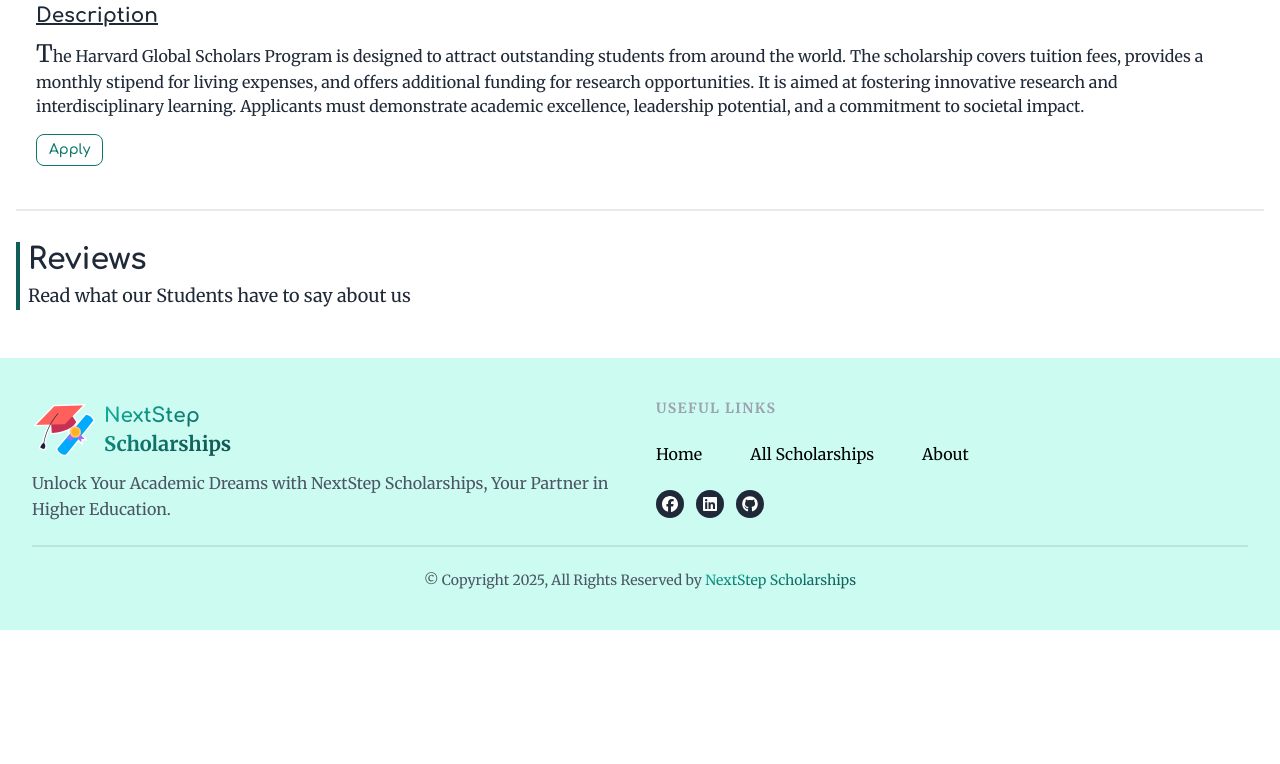
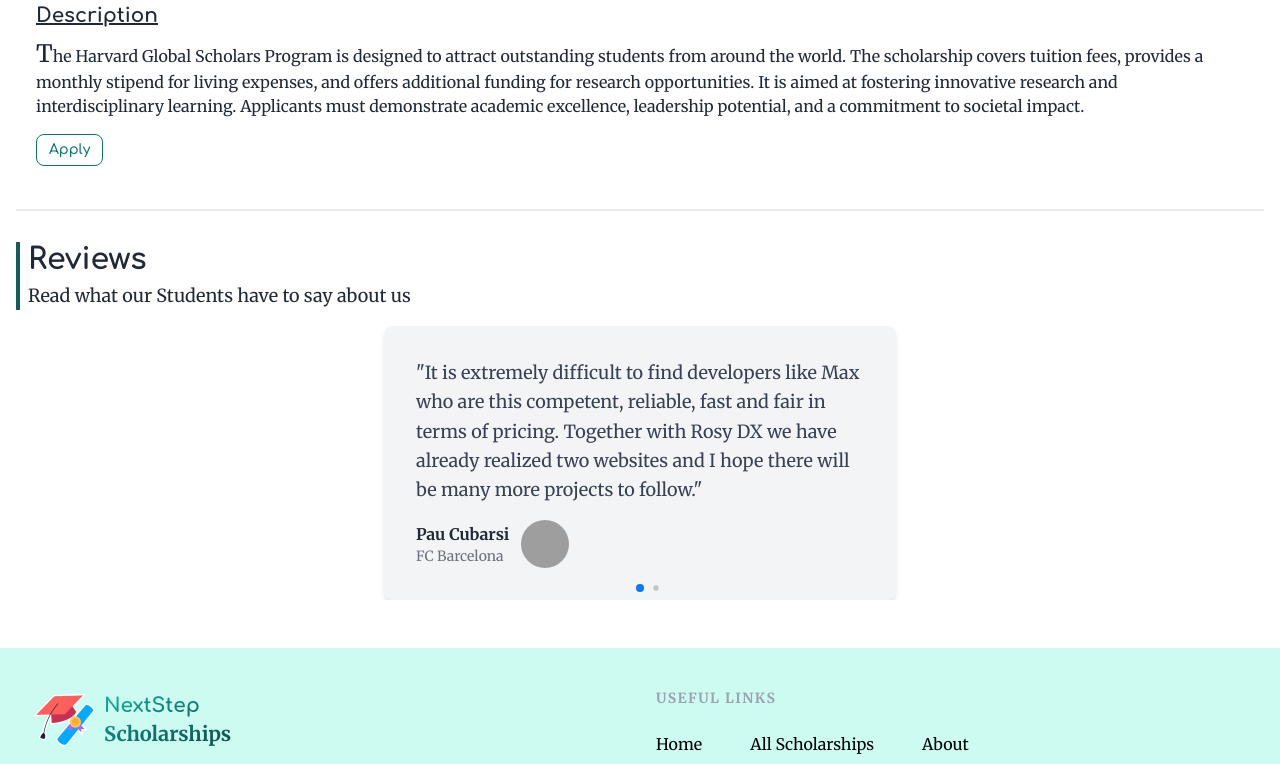
Before and after one commit to jubayerahmmad/NextStep-Scholarships-Client, a React (Vite) app: page /scholarship-details/1 in a window 1280 px wide. Shown: the part 414-1178 px from the top of the page. Before the commit the page ends 1044 px from the top, so only its background shows below. Built offline with nearby package versions, Linux system fonts and the light colour scheme; grey boxes are pictures that could not be loaded; a web font is replaced by a local one.

Commit message:
all sholarships page design with dummy data

```diff
--- a/src/Pages/AllScholarships/AllScholarships.jsx
+++ b/src/Pages/AllScholarships/AllScholarships.jsx
@@ -1,5 +1,26 @@
+import ScholarshipCards from "../../components/Cards/ScholarshipCards";
+import Heading from "../../components/Heading";
+import SearchBar from "../../components/SearchBar";
+
 const AllScholarships = () => {
-  return <div>AllScholarships</div>;
+  return (
+    <section className="px-4 py-6">
+      <div>
+        <Heading Heading="Check All Scholarships"></Heading>
+        <SearchBar />
+      </div>
+
+      {/* cards */}
+      <div className="grid grid-cols-1 md:grid-cols-2 xl:grid-cols-3 gap-3 max-w-7xl mx-auto">
+        <ScholarshipCards />
+        <ScholarshipCards />
+        <ScholarshipCards />
+        <ScholarshipCards />
+        <ScholarshipCards />
+        <ScholarshipCards />
+      </div>
+    </section>
+  );
 };
 
 export default AllScholarships;
--- a/src/Pages/Home/HomeComps/Banner.jsx
+++ b/src/Pages/Home/HomeComps/Banner.jsx
@@ -43,7 +43,7 @@ const Banner = () => {
                 field of study. We are committed to supporting the next
                 generation of leaders and innovators.
               </p>
-              <button className="btn btn-sm btn-outline hover:bg-teal-900 text-teal-500 text-lg">
+              <button className="btn btn-sm btn-outline hover:bg-teal-900 hover:border-teal-700 text-teal-500 text-lg">
                 Explore Scholarships
               </button>
             </div>
@@ -69,7 +69,7 @@ const Banner = () => {
                 Apply today and secure financial support for your education.
                 Limited spots available!
               </p>
-              <button className="btn btn-sm btn-outline hover:bg-teal-900 text-teal-500 text-lg">
+              <button className="btn btn-sm btn-outline hover:bg-teal-900 hover:border-teal-700 text-teal-500 text-lg">
                 Apply for Scholarships
               </button>
             </div>
@@ -95,7 +95,7 @@ const Banner = () => {
                 Receive expert advice to navigate through your scholarship
                 applications effortlessly.
               </p>
-              <button className="btn btn-sm btn-outline hover:bg-teal-900 text-teal-500 text-lg">
+              <button className="btn btn-sm btn-outline hover:bg-teal-900 hover:border-teal-700 text-teal-500 text-lg">
                 Apply Now
               </button>
             </div>
@@ -121,7 +121,7 @@ const Banner = () => {
               <p className="text-gray-300 text-xs px-5 lg:text-xl max-w-6xl text-center animate__animated animate__fadeInLeft">
                 Connect with thousands of students benefiting from our programs.
               </p>
-              <button className="btn btn-sm btn-outline hover:bg-teal-900 text-teal-500 text-lg">
+              <button className="btn btn-sm btn-outline hover:bg-teal-900 hover:border-teal-700 text-teal-500 text-lg">
                 Join Today
               </button>
             </div>
--- a/src/Pages/ScholarshipDetails/ScholarshipDetails.jsx
+++ b/src/Pages/ScholarshipDetails/ScholarshipDetails.jsx
@@ -1,6 +1,5 @@
 import { FaHourglass, FaLocationArrow, FaMoneyBill } from "react-icons/fa";
 import { IoBookSharp } from "react-icons/io5";
-import { Link } from "react-router-dom";
 import Heading from "../../components/Heading";
 import Reviews from "../../components/Cards/Reviews";
 
--- a/src/components/Cards/Reviews.jsx
+++ b/src/components/Cards/Reviews.jsx
@@ -1,4 +1,11 @@
 import Heading from "../Heading";
+import { Swiper, SwiperSlide } from "swiper/react";
+
+// Import Swiper styles
+import "swiper/css";
+import "swiper/css/pagination";
+
+import { Pagination } from "swiper/modules";
 
 const Reviews = () => {
   return (
@@ -7,7 +14,82 @@ const Reviews = () => {
         Heading={"Reviews"}
         subHeading={"Read what our Students have to say about us"}
       ></Heading>
-      <div>{/* cards/sliders */}</div>
+      {/* cards/sliders */}
+      <div>
+        <Swiper
+          autoplay={true}
+          pagination={{
+            dynamicBullets: true,
+          }}
+          modules={[Pagination]}
+          className="mySwiper"
+        >
+          <SwiperSlide>
+            <div>
+              <div className="max-w-lg mx-auto bg-gray-100 p-8 rounded-lg shadow-md flex flex-col items-start space-y-4">
+                {/* Review Text */}
+                <div className="flex-grow">
+                  <p className="text-gray-700 text-lg font-medium leading-relaxed">
+                    "It is extremely difficult to find developers like Max who
+                    are this competent, reliable, fast and fair in terms of
+                    pricing. Together with Rosy DX we have already realized two
+                    websites and I hope there will be many more projects to
+                    follow."
+                  </p>
+                </div>
+                <div>
+                  {/* rating */}
+
+                  {/* User Info */}
+                  <div className="flex items-center space-x-3 z-10">
+                    <div>
+                      <p className="font-bold text-gray-800">Pau Cubarsi</p>
+                      <p className="text-sm text-gray-500">FC Barcelona</p>
+                    </div>
+                    <img
+                      src="https://i.ibb.co.com/cDJwpsZ/Pau-Cubarsi.jpg"
+                      alt="User Avatar"
+                      className="w-12 h-12 object-cover rounded-full"
+                    />
+                  </div>
+                </div>
+              </div>
+            </div>
+          </SwiperSlide>
+          <SwiperSlide>
+            <div>
+              <div className="max-w-lg mx-auto bg-gray-100 p-8 rounded-lg shadow-md flex flex-col items-start space-y-4">
+                {/* Review Text */}
+                <div className="flex-grow">
+                  <p className="text-gray-700 text-lg font-medium leading-relaxed">
+                    "It is extremely difficult to find developers like Max who
+                    are this competent, reliable, fast and fair in terms of
+                    pricing. Together with Rosy DX we have already realized two
+                    websites and I hope there will be many more projects to
+                    follow."
+                  </p>
+                </div>
+                <div>
+                  {/* rating */}
+
+                  {/* User Info */}
+                  <div className="flex items-center space-x-3 z-10">
+                    <div>
+                      <p className="font-bold text-gray-800">Pau Cubarsi</p>
+                      <p className="text-sm text-gray-500">FC Barcelona</p>
+                    </div>
+                    <img
+                      src="https://i.ibb.co.com/cDJwpsZ/Pau-Cubarsi.jpg"
+                      alt="User Avatar"
+                      className="w-12 h-12 object-cover rounded-full"
+                    />
+                  </div>
+                </div>
+              </div>
+            </div>
+          </SwiperSlide>
+        </Swiper>
+      </div>
     </section>
   );
 };
--- /dev/null
+++ b/src/components/SearchBar.jsx
@@ -0,0 +1,48 @@
+import { FaChevronRight } from "react-icons/fa";
+
+const SearchBar = () => {
+  return (
+    <div className="max-w-7xl mx-auto my-6">
+      <div className="flex">
+        <select className="inline-flex items-center py-2 px-4 font-medium text-gray-900 bg-gray-100 border border-gray-300 rounded-s-lg hover:bg-gray-200 focus:ring-2 focus:outline-none focus:ring-teal-500 dark:bg-gray-700 dark:hover:bg-gray-600 dark:focus:ring-gray-700 dark:text-white dark:border-gray-600">
+          <option>
+            All categories <FaChevronRight />
+          </option>
+          <option>Templates</option>
+        </select>
+        <div className="relative w-full">
+          <input
+            type="search"
+            id="search-dropdown"
+            className="block p-2.5 w-full text-sm text-gray-900 bg-gray-50 rounded-e-lg outline-none border-s-gray-50 border-s-2 border border-gray-300 focus:ring-teal-500 focus:ring-2 dark:bg-gray-700 dark:border-s-gray-700  dark:border-gray-600 dark:placeholder-gray-400 dark:text-white dark:focus:border-teal-500"
+            placeholder="Search..."
+            required
+          />
+          <button
+            type="submit"
+            className="absolute top-0 end-0 p-2.5 text-sm font-medium h-full text-white bg-teal-700 rounded-e-lg border border-teal-700 hover:bg-teal-800 focus:ring-4 focus:outline-none focus:ring-teal-300 dark:bg-teal-600 dark:hover:bg-teal-700 dark:focus:ring-teal-800"
+          >
+            <svg
+              className="w-4 h-4"
+              aria-hidden="true"
+              xmlns="http://www.w3.org/2000/svg"
+              fill="none"
+              viewBox="0 0 20 20"
+            >
+              <path
+                stroke="currentColor"
+                stroke-linecap="round"
+                stroke-linejoin="round"
+                stroke-width="2"
+                d="m19 19-4-4m0-7A7 7 0 1 1 1 8a7 7 0 0 1 14 0Z"
+              />
+            </svg>
+            <span className="sr-only">Search</span>
+          </button>
+        </div>
+      </div>
+    </div>
+  );
+};
+
+export default SearchBar;
```
